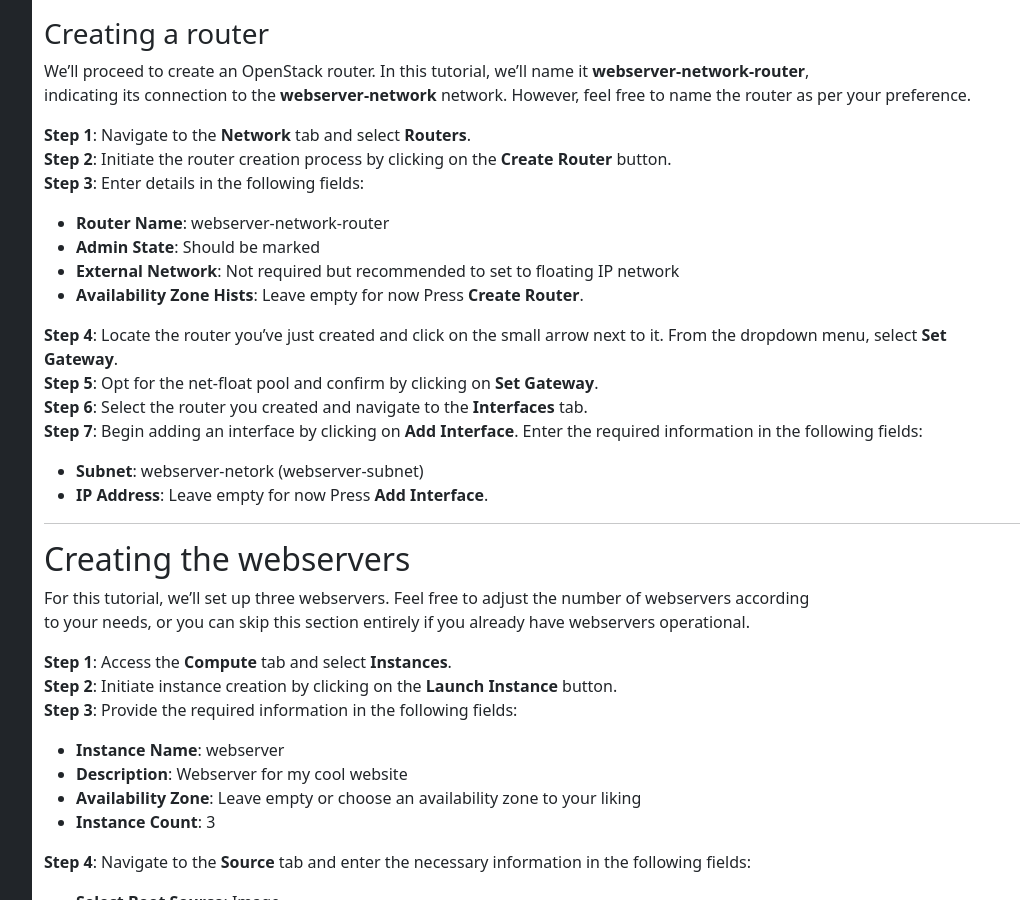
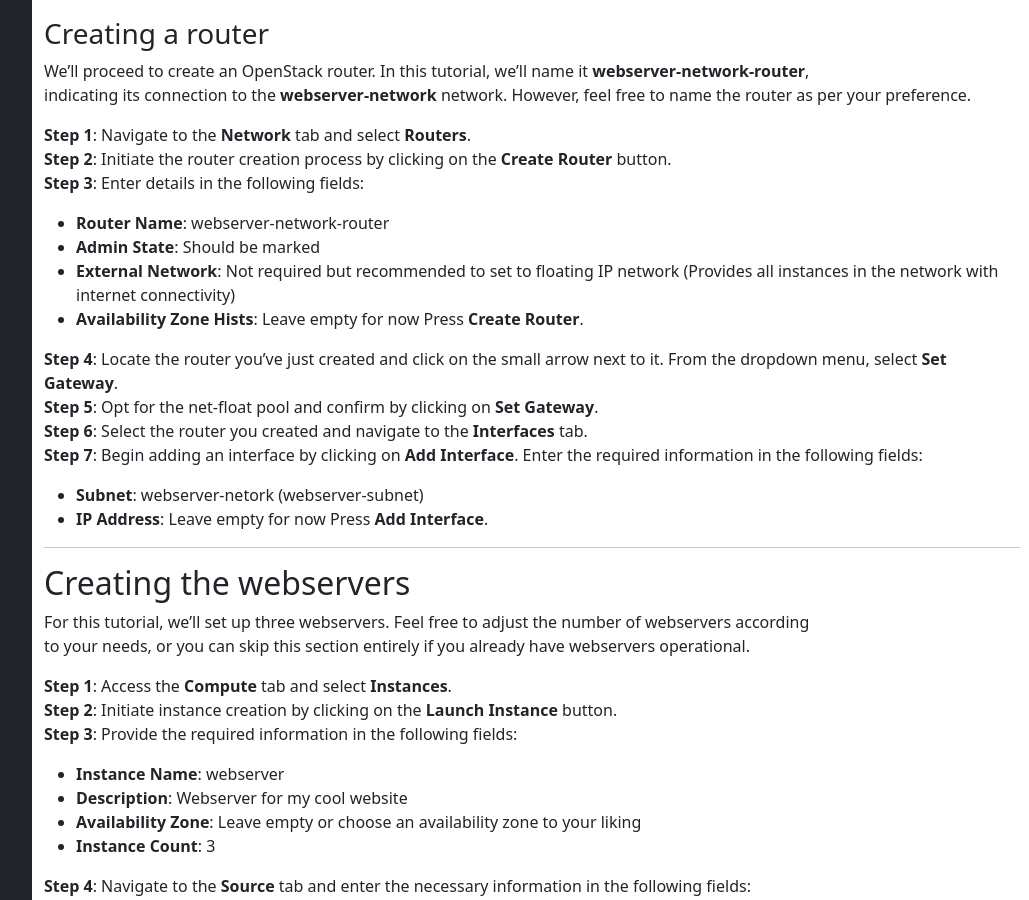
Before and after one commit to bkranendonk/OpenStack-Docs, a Jekyll site: the page built from _posts/network/2023-12-19-create-an-internal-network.md, in a window 1280 px wide and 900 px high, scrolled down 1032 px. Shown: the whole window, without its empty margins (248-1277 px from the left). Built offline with Jekyll 4.4.1, drawn with Linux system fonts in a browser that asks for light colours.

Commit message:
Add some clarification on why

```diff
--- a/_posts/network/2023-12-19-create-an-internal-network.md
+++ b/_posts/network/2023-12-19-create-an-internal-network.md
@@ -50,7 +50,7 @@
 **Step 3**: Enter details in the following fields:
 * **Router Name**: webserver-network-router
 * **Admin State**: Should be marked
-* **External Network**: Not required but recommended to set to floating IP network
+* **External Network**: Not required but recommended to set to floating IP network (Provides all instances in the network with internet connectivity)
 * **Availability Zone Hists**: Leave empty for now
 Press **Create Router**.
 
```
